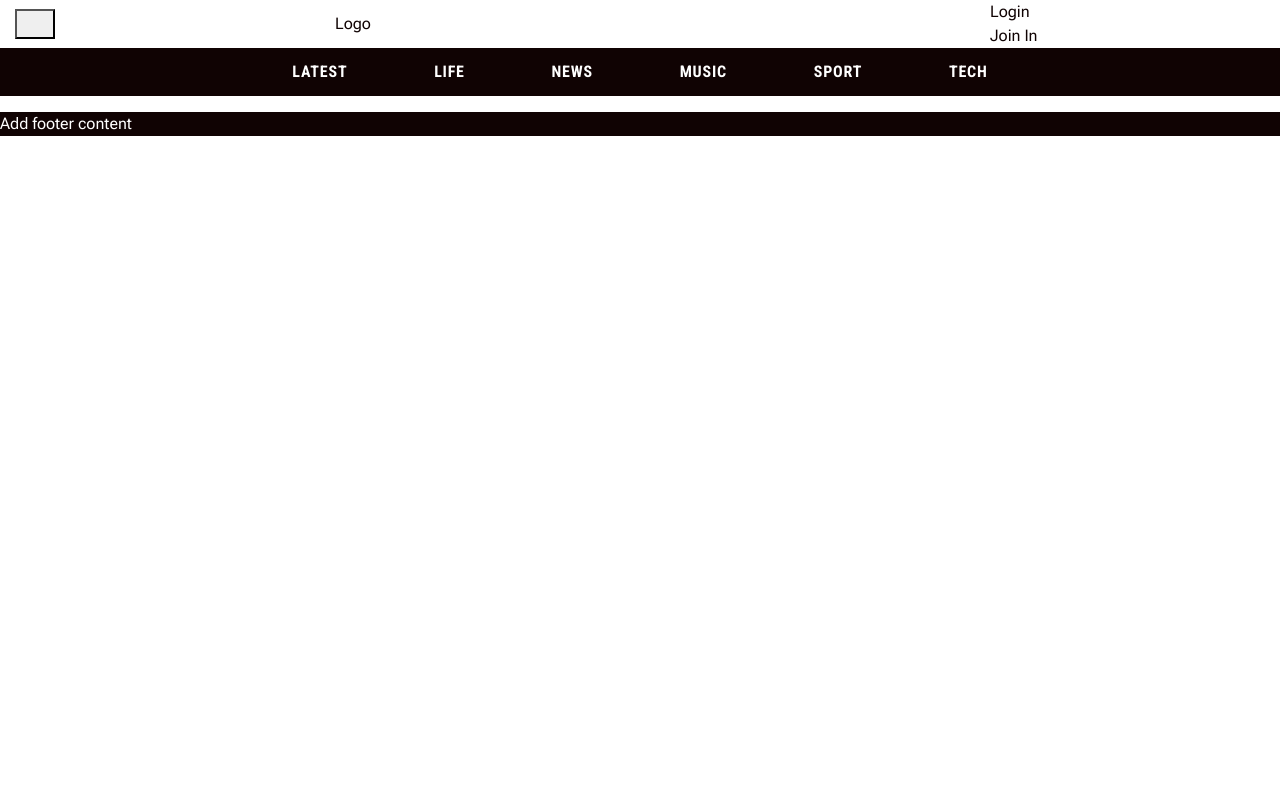
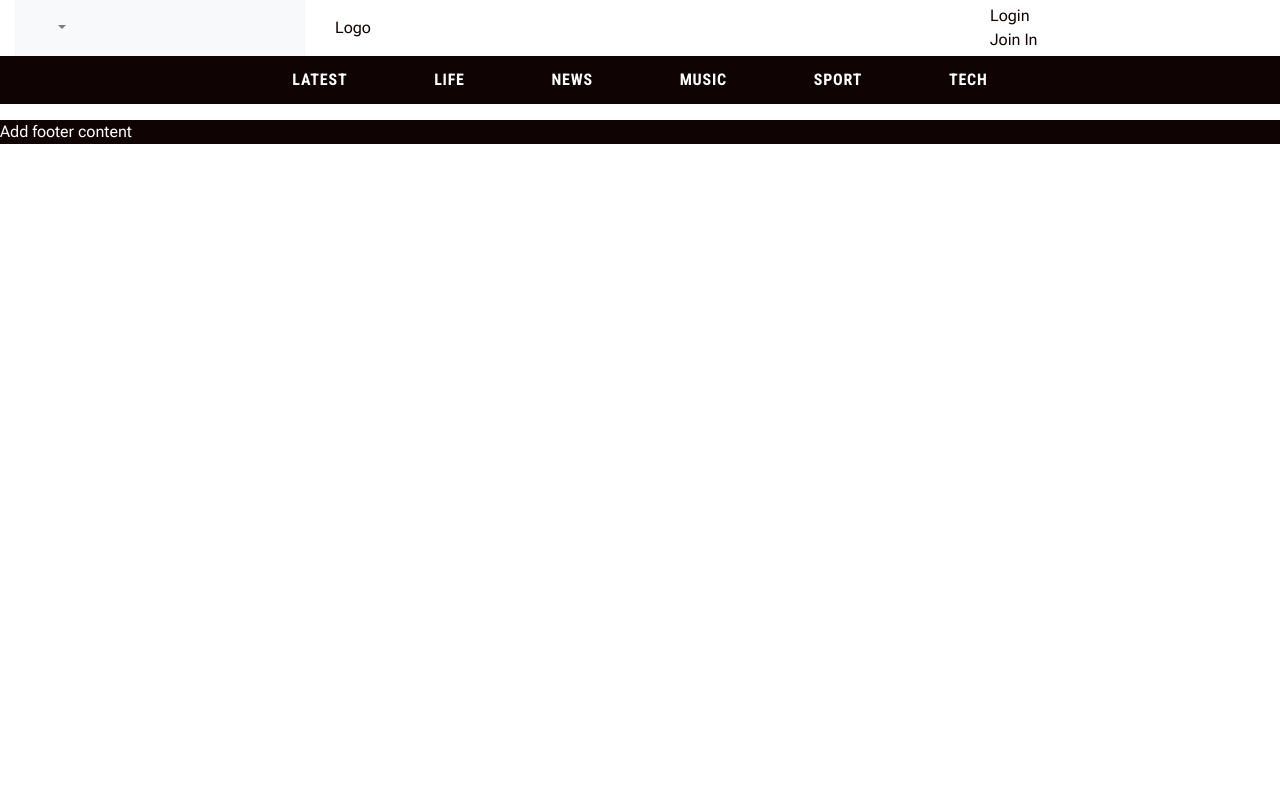
Before and after one commit to RickofManc/fresh-casts, a Django app: page / in a window 1280 px wide. Run offline with Django 3.2, Linux system fonts and the light colour scheme; data that the repository does not hold is empty.

Commit message:
Add then remove AMP Sidebar in favour of Bootstrap dropdown nav for main menu button

```diff
--- a/static/css/style.css
+++ b/static/css/style.css
@@ -6,8 +6,10 @@ body, html {
     padding: 0;
     width: 100%;
     font-family: 'Roboto Flex','Roboto Condensed', sans-serif;
+    color: #100303;
 }
 
+/* Standard properties across all media queries  */
 div {
     box-sizing: border-box;
     margin: 0;
@@ -22,6 +24,11 @@ footer {
 
 
 
+
+
+
+
+
 /* Bootstrap standard media queries ranges and breakpoints */
 
 /* Small devices (smartphones, up to 767px) */
@@ -30,6 +37,8 @@ footer {
     header {
         background-color: #100303;
         color: #fff;
+        position: sticky;
+        top: 0;
     }
     nav {
         visibility: hidden;
@@ -50,20 +59,18 @@ footer {
 @media (min-width: 992px) {
 
     header {
+        min-height: 40px;
         background-color: #fff;
         color: #100303;
     }
 
-    nav {
+    .desktop-navbar {
         background-color: #100303;
-    }
-
-    .navbar {
-        height: 40px;
+        min-height: 40px;
         padding: 1.5rem 1rem;
     }
 
-    .navbar-nav {
+    .desktop-navbar-menu {
         width: 782px;
         align-items: center;
         display: flex;
@@ -73,7 +80,7 @@ footer {
         transform: translateX(-50%);
     }
 
-    a.nav-item {
+    .desktop-navbar-menu-item {
         color: #fff;
         font-family: 'Roboto Condensed';
         font-weight: 700;
--- a/templates/base.html
+++ b/templates/base.html
@@ -40,15 +40,33 @@
         <div class="container-fluid">
             <div class="row align-items-center">
                 <div class="col">
-                        <div class="dropdown">
-                        <button class="navbar-toggle" type="button" data-toggle="dropdown" aria-haspopup="true" aria-expanded="false" aria-label="Toggle main menu">
-                            <span class="navbar-toggler-icon"></span>
-                        </button>
+                    <nav class="navbar navbar-expand-lg navbar-light bg-light">
+                        <div class="container-fluid">
+                            <ul class="navbar-nav">
+                                <li class="nav-item dropdown">
+                                    <a class="nav-link dropdown-toggle" href="#" id="navbarDropdown"
+                                        data-mbd-toggle="dropdown" aria-expanded="false" aria-label="Open full menu"
+                                        role="button">
+                                        <i class="fas fa-bars"></i>
+                                    </a>
+                                    <ul class="dropdown-menu" aria-labelledby="navbarDropdown">
+                                        <li>
+                                            <a class="dropdown-item" href="#">latest</a>
+                                        </li>
+                                        <li>
+                                            <a class="dropdown-item" href="#">life</a>
+                                        </li>
+                                        <li>
+                                            <a class="dropdown-item" href="#">news</a>
+                                        </li>
+                                        <li>
+                                            <a class="dropdown-item" href="#">music</a>
+                                        </li>
+                                    </ul>
+                                </li>
+                            </ul>
                         </div>
-                        <div class="dropdown-menu">
-                            <h6 class="dropdown-header">Dropdown Header</h6>
-                            <a href="#" class="dropdown-item">Menu item</a>
-                        </div>
+                    </nav>
                 </div>
                 <div class="col-6">Logo</div>
                 <div class="col">
@@ -58,14 +76,15 @@
             </div>
         </div>
     </header>
-        <nav class="navbar navbar-expand-lg" aria-label="Filter content navigation by category">
-            <div class="navbar-nav nav-fill">
-                <a href="" class="nav-item active" href="#">latest <span class="sr-only">(current)</span></a>
-                <a href="" class="nav-item" href="#">life</a>
-                <a href="" class="nav-item" href="#">news</a>
-                <a href="" class="nav-item" href="#">music</a>
-                <a href="" class="nav-item" href="#">sport</a>
-                <a href="" class="nav-item" href="#">tech</a>
+    <nav class="navbar navbar-expand-lg desktop-navbar" aria-label="Click to change content category">
+        <div class="navbar-nav nav-fill desktop-navbar-menu">
+            <a href="" class="nav-item active desktop-navbar-menu-item" href="#">latest <span
+                    class="sr-only">(current)</span></a>
+            <a href="" class="nav-item desktop-navbar-menu-item" href="#">life</a>
+            <a href="" class="nav-item desktop-navbar-menu-item" href="#">news</a>
+            <a href="" class="nav-item desktop-navbar-menu-item" href="#">music</a>
+            <a href="" class="nav-item desktop-navbar-menu-item" href="#">sport</a>
+            <a href="" class="nav-item desktop-navbar-menu-item" href="#">tech</a>
         </div>
     </nav>
 
@@ -80,7 +99,6 @@
         <p>Add footer content</p>
     </footer>
 
-
     <!-- Bootstrap jQuery and Popper JavaScript tags -->
     <script src="https://code.jquery.com/jquery-3.3.1.slim.min.js"
         integrity="sha384-q8i/X+965DzO0rT7abK41JStQIAqVgRVzpbzo5smXKp4YfRvH+8abtTE1Pi6jizo" crossorigin="anonymous">
```
Lines whose indentation alone changed are shown as unchanged.
